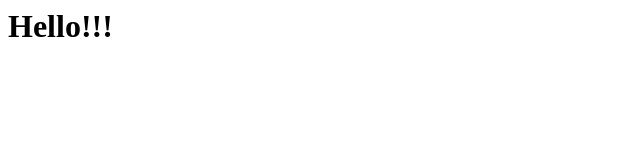
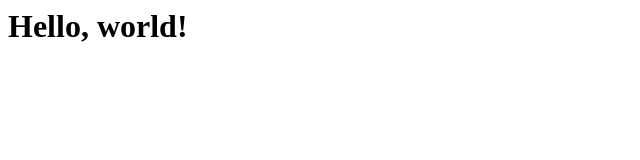
Before and after one commit to TatianaLi/2c-front-end, a plain HTML site: page example/index.html in a window 1280 px wide. Shown: the whole page, without its empty margins (0-640 px from the left). Drawn offline with Linux system fonts and the light colour scheme.

Commit message:
Update example/index.html
заголовок

```diff
--- a/example/index.html
+++ b/example/index.html
@@ -1,6 +1,6 @@
 <!DOCTYPE <!DOCTYPE html>
 <html>
 <body>
-<h1>Hello!!!</h1>
+<h1>Hello, world!</h1>
 </body>
 </html>
```
